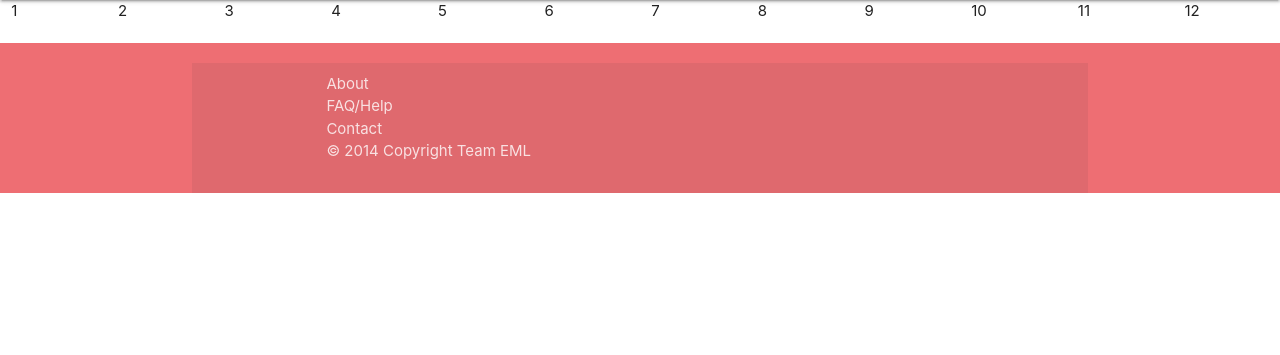
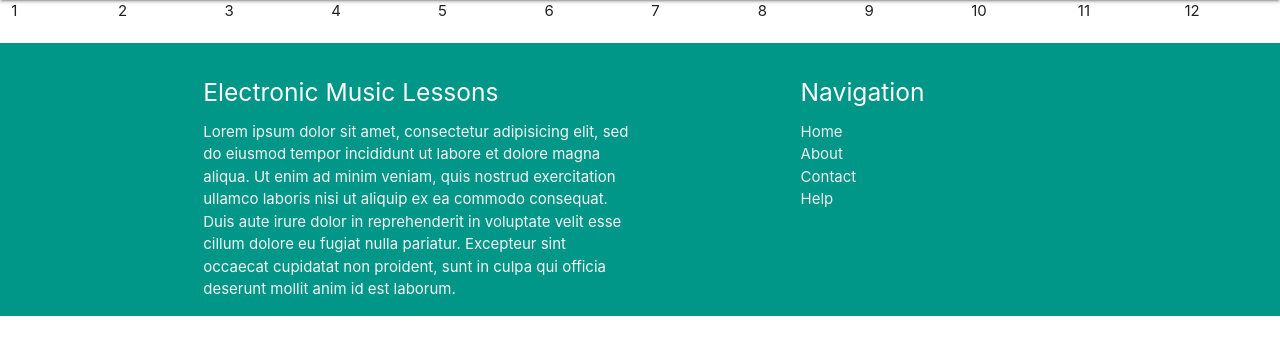
Before and after one commit to lawrencetran1/electronic_music_lessons, a Rails app: page / in a window 1280 px wide. Shown: the part 64-419 px from the top of the page. Run offline with Rails 7, Linux system fonts and the light colour scheme; style sheets or scripts are compiled from the project's sources; some libraries are stand-ins or nearby versions.

Commit message:
Adds footer

```diff
--- a/app/views/layouts/_footer.html.erb
+++ b/app/views/layouts/_footer.html.erb
@@ -1,17 +1,25 @@
 <!-- Footer partial -->
-<footer class="page-footer">
+<footer class="page-footer teal">
           <div class="container">
-          <div class="footer-copyright">
-            <div class="container">
-                <div class =row>
-
-                <div> About </div>
-                <div> FAQ/Help </div>
-                <div> Contact </div>
-                <div>© 2014 Copyright Team EML</div>
-
-                </div>
-            </div>
+            <div class="row">
+              <div class="col l6 s12">
+                <h5 class="white-text">Electronic Music Lessons</h5>
+                <p class="grey-text text-lighten-4">Lorem ipsum dolor sit amet, consectetur adipisicing elit, sed do eiusmod
+                tempor incididunt ut labore et dolore magna aliqua. Ut enim ad minim veniam,
+                quis nostrud exercitation ullamco laboris nisi ut aliquip ex ea commodo
+                consequat. Duis aute irure dolor in reprehenderit in voluptate velit esse
+                cillum dolore eu fugiat nulla pariatur. Excepteur sint occaecat cupidatat non
+                proident, sunt in culpa qui officia deserunt mollit anim id est laborum.</p>
+              </div>
+              <div class="col l4 offset-l2 s12">
+                <h5 class="white-text">Navigation</h5>
+                <ul>
+                  <li><a class="grey-text text-lighten-3" href="#!">Home</a></li>
+                  <li><a class="grey-text text-lighten-3" href="#!">About</a></li>
+                  <li><a class="grey-text text-lighten-3" href="#!">Contact</a></li>
+                  <li><a class="grey-text text-lighten-3" href="#!">Help</a></li>
+                </ul>
+              </div>
             </div>
           </div>
         </footer>
```
